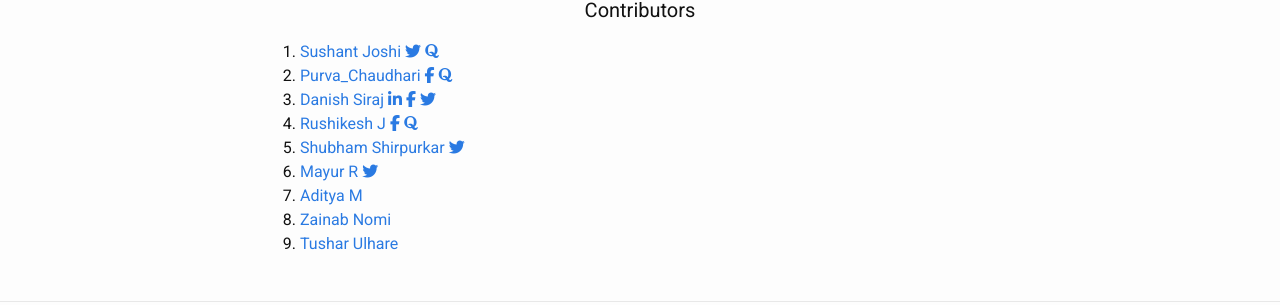
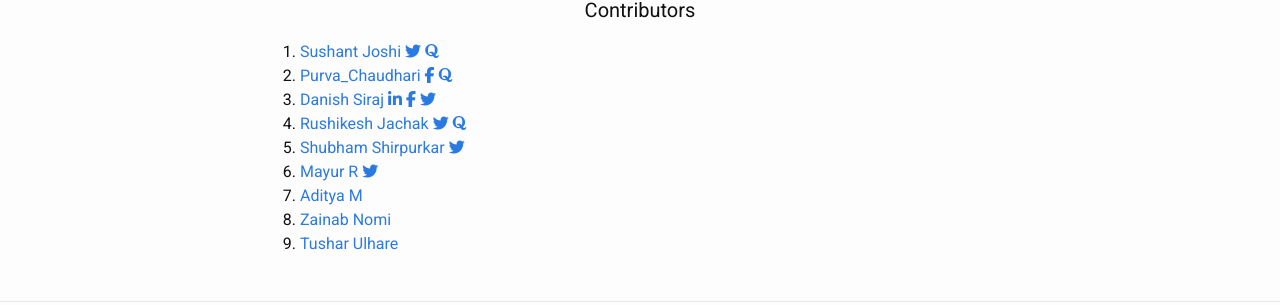
Before and after one commit to sushant-j/my-first-pull-request, a Jekyll site: the page built from index.md, in a window 1280 px wide. Shown: the part 223-528 px from the top of the page. Built offline with Jekyll 4.4.1, drawn with Linux system fonts in a browser that asks for light colours; nearby versions of some CDN libraries.

Commit message:
Updated my Bio links

```diff
--- a/_layouts/home.html
+++ b/_layouts/home.html
@@ -47,17 +47,19 @@ layout: default
         <i class="fa fa-twitter"></i>
       </a>
     </li>
+
     <li>
-      <a href="https://github.com/RushikeshJachak">
-        Rushikesh J
+      <a href="https://github.com/Heisenberg0203">
+        Rushikesh Jachak
       </a>
-      <a href="https://www.facebook.com/profile/rockzzrushi0203">
-        <i class="fa fa-facebook"></i>
+      <a class="" href="https://twitter.com/JachakRushikesh">
+        <i class="fa fa-twitter"></i>
       </a>
       <a href="https://www.quora.com/profile/Rushikesh-Jachak">
         <i class="fa fa-quora"></i>
       </a>
     </li>
+
     <li>
       <a href="https://github.com/Bumsquest/">
         Shubham Shirpurkar
```
